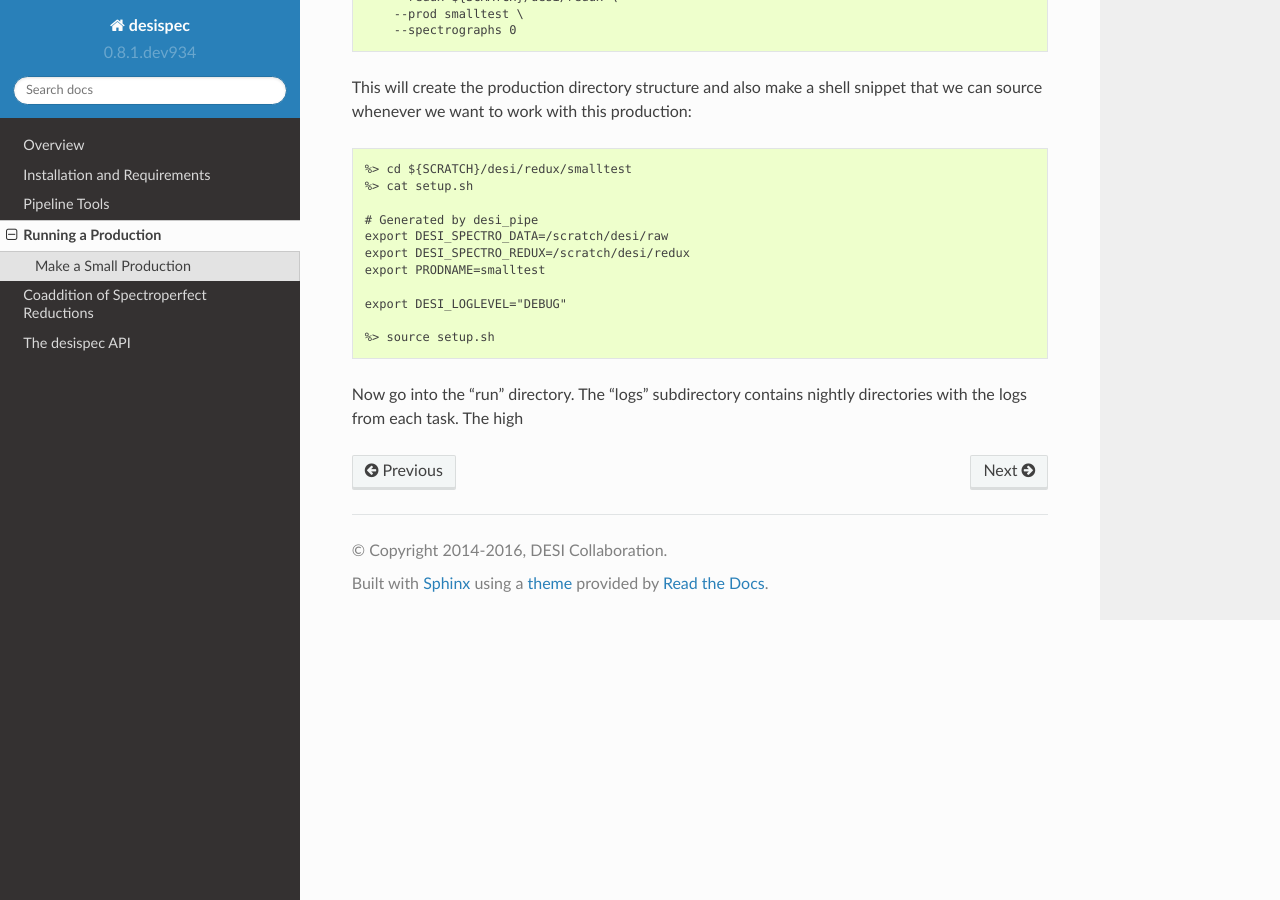
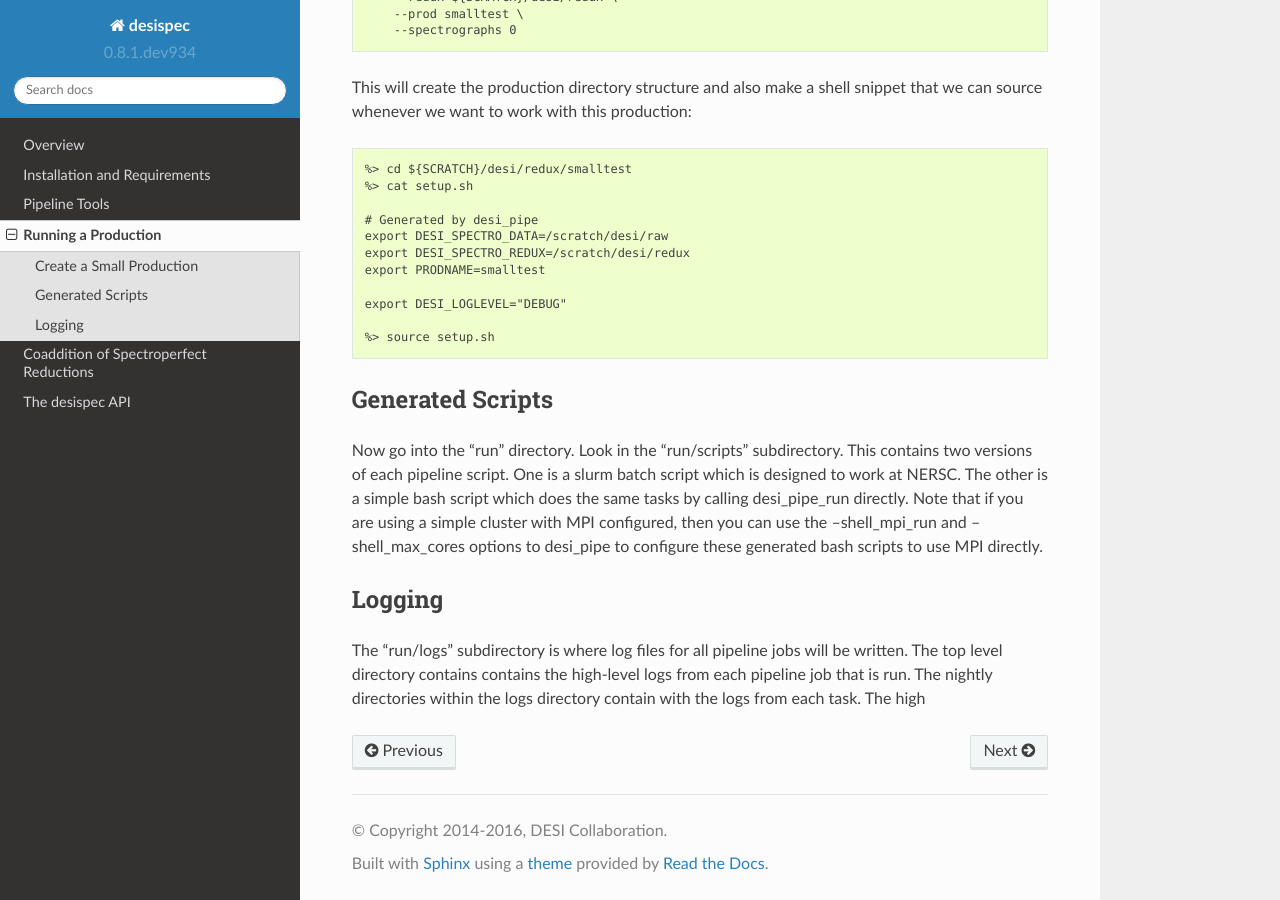
Before and after one commit to desihub/desispec, a Sphinx documentation site: the page built from doc/piperun.rst, in a window 1280 px wide and 900 px high, scrolled down 686 px. Built offline with Sphinx 7.4.7 and the Read the Docs theme 2.0.0, drawn with Linux system fonts in a browser that asks for light colours; some of the changed text lies outside the part shown.

Commit message:
Small work on docs.

```diff
--- a/doc/piperun.rst
+++ b/doc/piperun.rst
@@ -7,7 +7,7 @@ Running a Production
 Now that we have seen how to create a production and use the individual pipeline tools, we can now look at a detailed example.  For this example, we'll assume that the raw data is located in ${SCRATCH}/desi/raw.  We'll also assume that our data reduction directory is ${SCRATCH}/desi/redux.
 
 
-Make a Small Production
+Create a Small Production
 -------------------------
 
 One useful way of testing on a small dataset is to limit the analysis to a single spectrograph.  We'll assume that all of our environment setup discussed in :ref:`install` is done by running a shell function "desi".  We put this command (and any others) into a snippet of text that will be inserted into the pipeline running scripts to initialize our environment::
@@ -38,4 +38,14 @@ This will create the production directory structure and also make a shell snippe
 
     %> source setup.sh
 
-Now go into the "run" directory.  The "logs" subdirectory contains nightly directories with the logs from each task.  The high
+
+Generated Scripts
+---------------------
+
+Now go into the "run" directory.  Look in the "run/scripts" subdirectory.  This contains two versions of each pipeline script.  One is a slurm batch script which is designed to work at NERSC.  The other is a simple bash script which does the same tasks by calling desi_pipe_run directly.  Note that if you are using a simple cluster with MPI configured, then you can use the --shell_mpi_run and --shell_max_cores options to desi_pipe to configure these generated bash scripts to use MPI directly.
+
+
+Logging
+----------------
+
+The "run/logs" subdirectory is where log files for all pipeline jobs will be written.  The top level directory contains contains the high-level logs from each pipeline job that is run.  The nightly directories within the logs directory contain with the logs from each task.  The high
```
